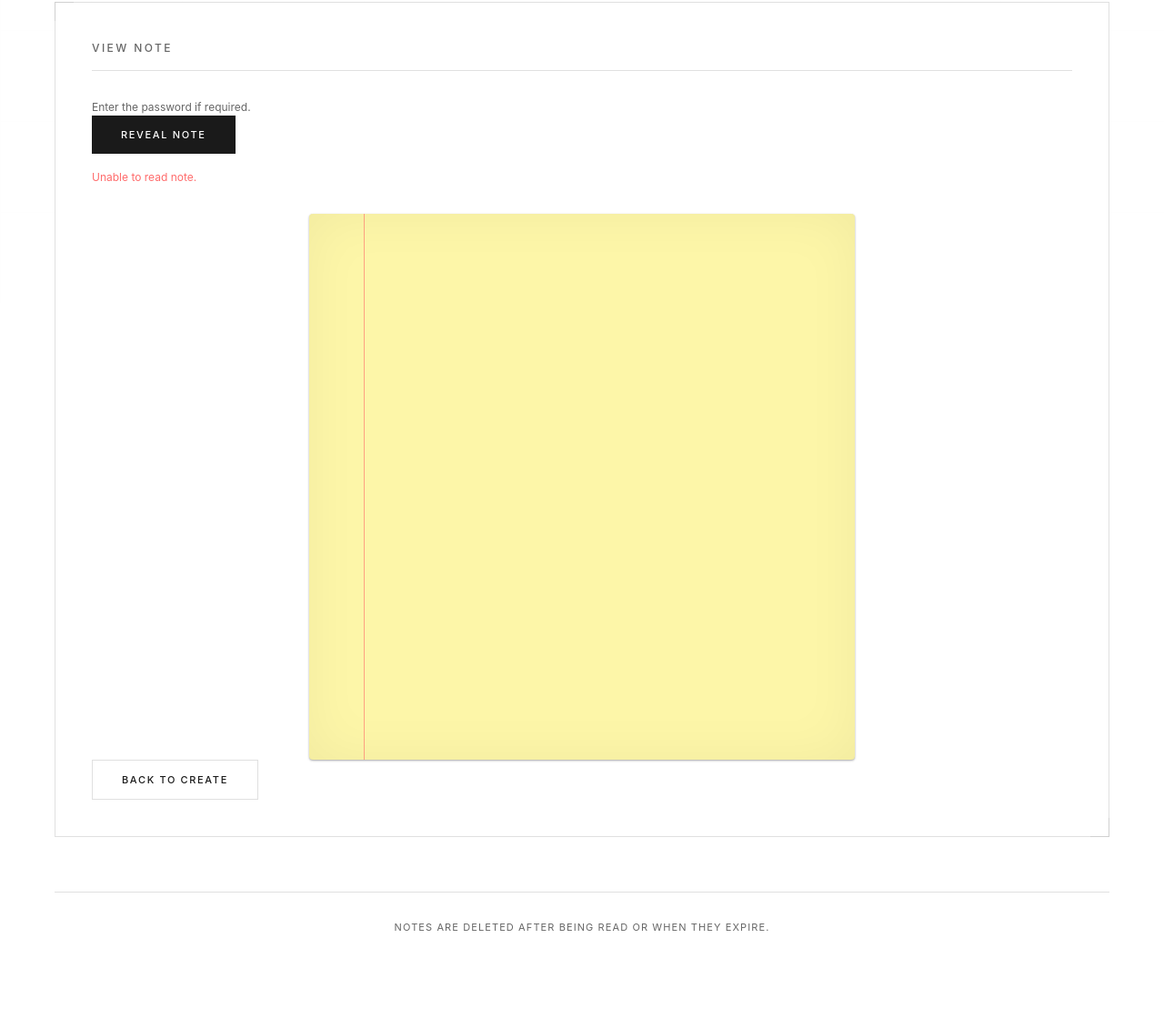
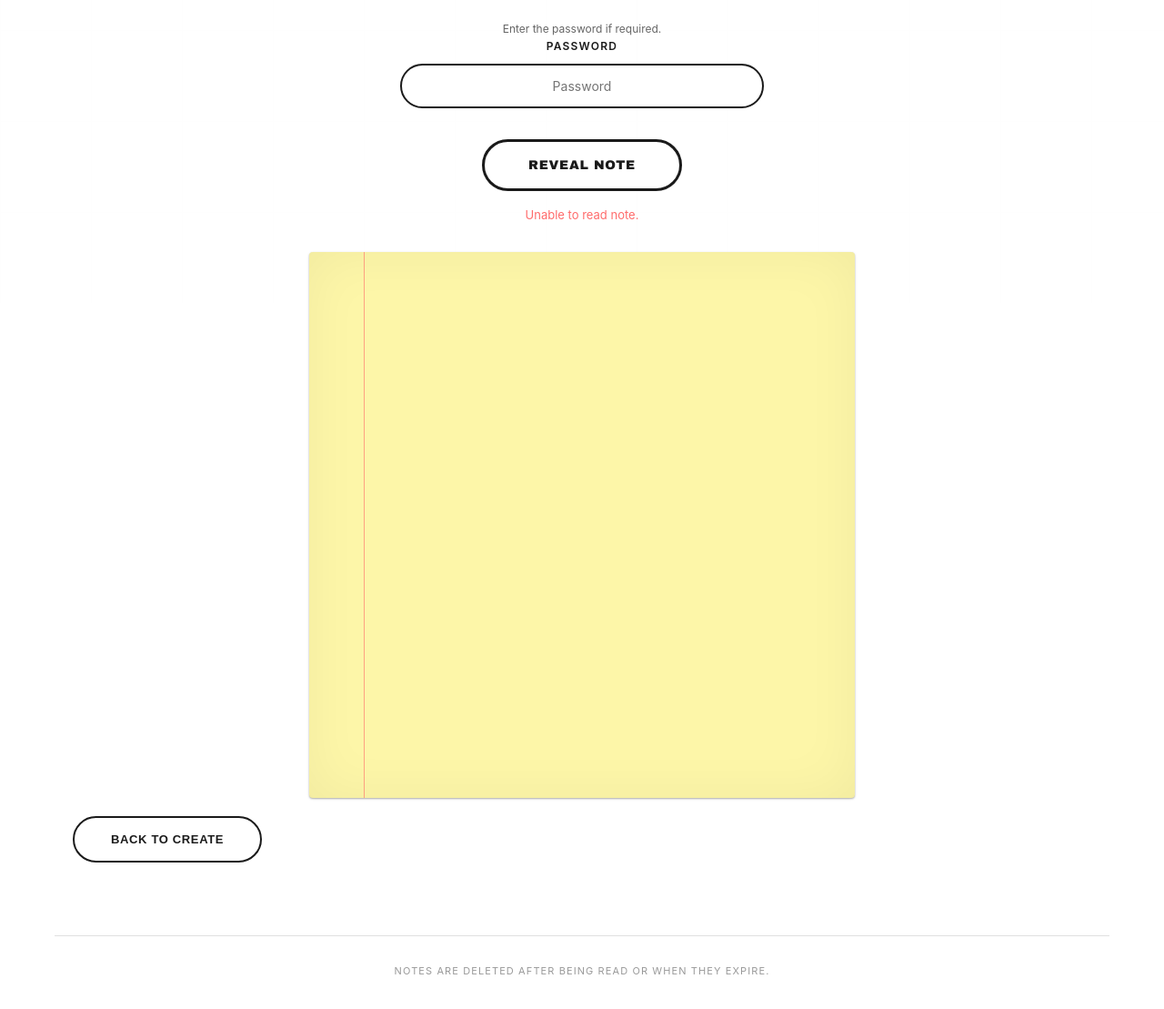
Before and after one commit to VirtualEmployee12345/memnote, a website: page client/index.html in a window 1280 px wide. Shown: the part 467-1576 px from the top of the page at 91% size. Drawn offline with Linux system fonts and the light colour scheme; no server answers.

Commit message:
Update UI: remove headers and grey boxes, add round buttons with crayon hover animation, center elements

```diff
--- a/client/index.html
+++ b/client/index.html
@@ -6,6 +6,7 @@
     <title>NoteTransfer</title>
     <link rel="stylesheet" href="/src/anduril-theme.css" />
     <link rel="stylesheet" href="/src/composition-header.css" />
+    <link rel="stylesheet" href="/src/crayon-buttons.css" />
     <link rel="stylesheet" href="/src/legal-pad.css" />
   </head>
   <body>
@@ -23,8 +24,7 @@
 
       <main class="card">
         <section id="create-view" class="view active" aria-live="polite">
-          <h2>Create a note</h2>
-          <form id="create-form">
+          <form id="create-form" class="centered-form">
             <div class="legal-pad-container">
             <div class="legal-pad">
               <textarea
@@ -80,8 +80,7 @@
         </section>
 
         <section id="view-view" class="view" aria-live="polite" hidden>
-          <h2>View note</h2>
-          <div id="view-block">
+          <div id="view-block" class="centered-form">
             <p class="helper">Enter the password if required.</p>
             <div class="row" id="view-password-row" hidden>
               <label for="view-password">Password</label>
--- /dev/null
+++ b/client/src/crayon-buttons.css
@@ -0,0 +1,339 @@
+/* Round bold buttons with crayon drawing animation */
+
+/* Remove card borders and grey backgrounds */
+.card {
+  background: transparent;
+  border: none;
+  box-shadow: none;
+}
+
+.card::before,
+.card::after {
+  display: none;
+}
+
+.view {
+  padding: 20px;
+}
+
+/* Center the form content */
+.centered-form {
+  display: flex;
+  flex-direction: column;
+  align-items: center;
+  text-align: center;
+}
+
+/* Remove section headers */
+.view h2 {
+  display: none;
+}
+
+/* Row styling - centered */
+.row {
+  margin-bottom: 24px;
+  width: 100%;
+  max-width: 400px;
+  display: flex;
+  flex-direction: column;
+  align-items: center;
+}
+
+.row label {
+  text-align: center;
+  font-size: 12px;
+  font-weight: 600;
+  letter-spacing: 0.1em;
+  text-transform: uppercase;
+  color: #1a1a1a;
+  margin-bottom: 10px;
+}
+
+/* Checkbox styling */
+.check {
+  display: flex;
+  align-items: center;
+  gap: 12px;
+  cursor: pointer;
+  font-size: 14px;
+  color: #1a1a1a;
+}
+
+.check input[type="checkbox"] {
+  width: 20px;
+  height: 20px;
+  border: 2px solid #1a1a1a;
+  border-radius: 4px;
+  appearance: none;
+  cursor: pointer;
+  position: relative;
+  transition: all 0.2s;
+}
+
+.check input[type="checkbox"]:checked {
+  background: #1a1a1a;
+}
+
+.check input[type="checkbox"]:checked::after {
+  content: '✓';
+  position: absolute;
+  top: 50%;
+  left: 50%;
+  transform: translate(-50%, -50%);
+  color: white;
+  font-size: 12px;
+  font-weight: bold;
+}
+
+/* Text inputs - clean style */
+input[type="password"],
+select {
+  width: 100%;
+  padding: 14px 20px;
+  border: 2px solid #1a1a1a;
+  border-radius: 30px;
+  background: #ffffff;
+  font-family: inherit;
+  font-size: 14px;
+  color: #1a1a1a;
+  outline: none;
+  text-align: center;
+  transition: all 0.3s ease;
+}
+
+input[type="password"]:focus,
+select:focus {
+  border-width: 3px;
+  box-shadow: 0 4px 12px rgba(0,0,0,0.1);
+}
+
+/* Primary button - round bold with crayon animation */
+.primary {
+  position: relative;
+  display: inline-flex;
+  align-items: center;
+  justify-content: center;
+  padding: 18px 48px;
+  background: #ffffff;
+  color: #1a1a1a;
+  border: 3px solid #1a1a1a;
+  border-radius: 50px;
+  font-family: 'Arial Black', 'Arial', sans-serif;
+  font-size: 14px;
+  font-weight: 900;
+  letter-spacing: 0.05em;
+  text-transform: uppercase;
+  cursor: pointer;
+  overflow: hidden;
+  transition: all 0.3s ease;
+  margin-top: 10px;
+}
+
+/* Crayon drawing animation on hover */
+.primary::before {
+  content: '';
+  position: absolute;
+  top: 0;
+  left: 0;
+  right: 0;
+  bottom: 0;
+  background: #1a1a1a;
+  border-radius: 50px;
+  transform: scaleX(0);
+  transform-origin: left;
+  transition: transform 0.4s cubic-bezier(0.4, 0, 0.2, 1);
+  z-index: -1;
+}
+
+.primary:hover::before {
+  transform: scaleX(1);
+}
+
+.primary:hover {
+  color: #ffffff;
+  border-color: #1a1a1a;
+}
+
+/* Crayon scribble effect */
+.primary::after {
+  content: '';
+  position: absolute;
+  top: -2px;
+  left: -2px;
+  right: -2px;
+  bottom: -2px;
+  border-radius: 50px;
+  border: 2px solid transparent;
+  opacity: 0;
+  transition: opacity 0.3s;
+  background:
+    linear-gradient(90deg, #1a1a1a 2px, transparent 2px) 0 0 / 20px 100%,
+    linear-gradient(0deg, #1a1a1a 2px, transparent 2px) 0 0 / 100% 20px;
+  mask: linear-gradient(#fff 0 0) padding-box, linear-gradient(#fff 0 0);
+  mask-composite: exclude;
+}
+
+/* Ghost button - secondary style */
+.ghost {
+  position: relative;
+  display: inline-flex;
+  align-items: center;
+  justify-content: center;
+  padding: 16px 40px;
+  background: transparent;
+  color: #1a1a1a;
+  border: 2px solid #1a1a1a;
+  border-radius: 50px;
+  font-family: 'Arial', sans-serif;
+  font-size: 13px;
+  font-weight: 600;
+  letter-spacing: 0.05em;
+  text-transform: uppercase;
+  cursor: pointer;
+  overflow: hidden;
+  transition: all 0.3s ease;
+  margin-top: 20px;
+}
+
+.ghost::before {
+  content: '';
+  position: absolute;
+  top: 0;
+  left: 0;
+  right: 0;
+  bottom: 0;
+  background: #1a1a1a;
+  border-radius: 50px;
+  transform: scaleX(0);
+  transform-origin: left;
+  transition: transform 0.4s cubic-bezier(0.4, 0, 0.2, 1);
+  z-index: -1;
+}
+
+.ghost:hover::before {
+  transform: scaleX(1);
+}
+
+.ghost:hover {
+  color: #ffffff;
+}
+
+/* Result section styling */
+.result {
+  margin-top: 40px;
+  padding-top: 30px;
+  text-align: center;
+  width: 100%;
+}
+
+.result h3 {
+  font-size: 12px;
+  font-weight: 600;
+  letter-spacing: 0.15em;
+  text-transform: uppercase;
+  color: #666;
+  margin-bottom: 20px;
+}
+
+.result-row {
+  display: flex;
+  gap: 12px;
+  justify-content: center;
+  margin-bottom: 15px;
+  flex-wrap: wrap;
+}
+
+.result-row input {
+  flex: 1;
+  min-width: 250px;
+  max-width: 400px;
+  padding: 14px 20px;
+  border: 2px solid #1a1a1a;
+  border-radius: 30px;
+  background: #f7f7f7;
+  font-family: 'Courier New', monospace;
+  font-size: 14px;
+  color: #1a1a1a;
+  text-align: center;
+}
+
+.result-row button {
+  padding: 14px 28px;
+  background: #1a1a1a;
+  color: #ffffff;
+  border: none;
+  border-radius: 30px;
+  font-family: 'Arial', sans-serif;
+  font-size: 12px;
+  font-weight: 600;
+  letter-spacing: 0.1em;
+  text-transform: uppercase;
+  cursor: pointer;
+  transition: all 0.3s ease;
+}
+
+.result-row button:hover {
+  background: #333;
+  transform: translateY(-2px);
+}
+
+/* Helper text */
+.helper {
+  font-size: 12px;
+  color: #666;
+  text-align: center;
+}
+
+/* Status messages */
+.status {
+  font-size: 13px;
+  color: #666;
+  margin-top: 16px;
+  min-height: 20px;
+  text-align: center;
+}
+
+.status.error {
+  color: #ff6b6b;
+}
+
+/* View note section */
+#view-block {
+  margin-bottom: 30px;
+}
+
+/* Footer */
+.footer {
+  text-align: center;
+  margin-top: 60px;
+  padding-top: 30px;
+}
+
+.footer p {
+  font-size: 11px;
+  color: #999;
+  letter-spacing: 0.1em;
+  text-transform: uppercase;
+}
+
+/* Responsive */
+@media (max-width: 640px) {
+  .row {
+    max-width: 100%;
+    padding: 0 20px;
+  }
+
+  .primary {
+    padding: 16px 36px;
+    font-size: 13px;
+  }
+
+  .ghost {
+    padding: 14px 30px;
+    font-size: 12px;
+  }
+
+  .result-row input {
+    min-width: 200px;
+  }
+}
```
